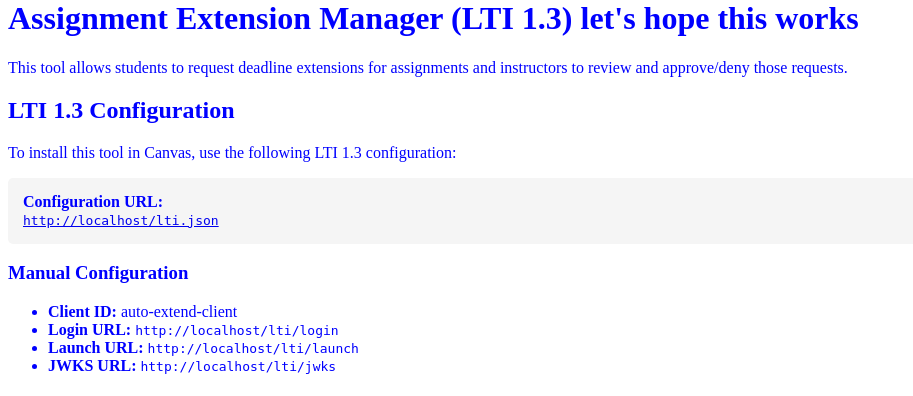
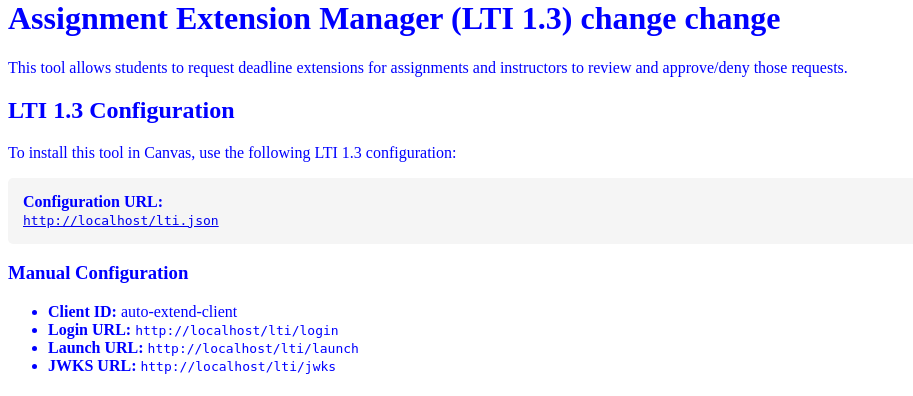
Before and after one commit to hu-james/extension-requests-app, a Flask app: page / in a window 1280 px wide. Shown: the part 21-417 px from the top of the page, without its empty margins (0-913 px from the left). Run offline with Flask 3, Linux system fonts and the light colour scheme.

Commit message:
change change to html file

```diff
--- a/templates/index.html
+++ b/templates/index.html
@@ -1,6 +1,6 @@
 {% extends 'base.html' %} {% block content %}
 
-<h1>Assignment Extension Manager (LTI 1.3) let's hope this works</h1>
+<h1>Assignment Extension Manager (LTI 1.3) change change</h1>
 
 <p>
 	This tool allows students to request deadline extensions for assignments and
```
